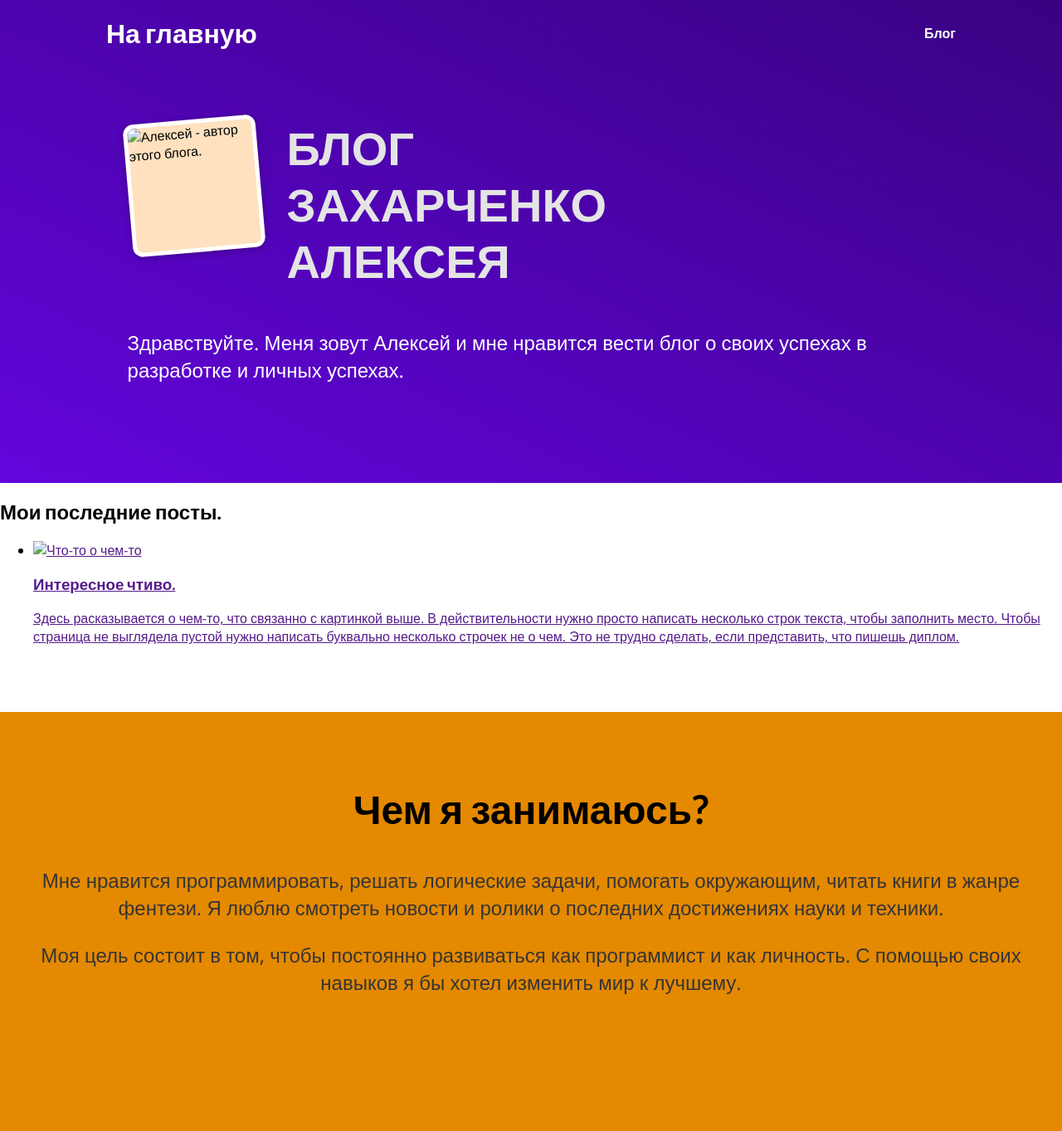
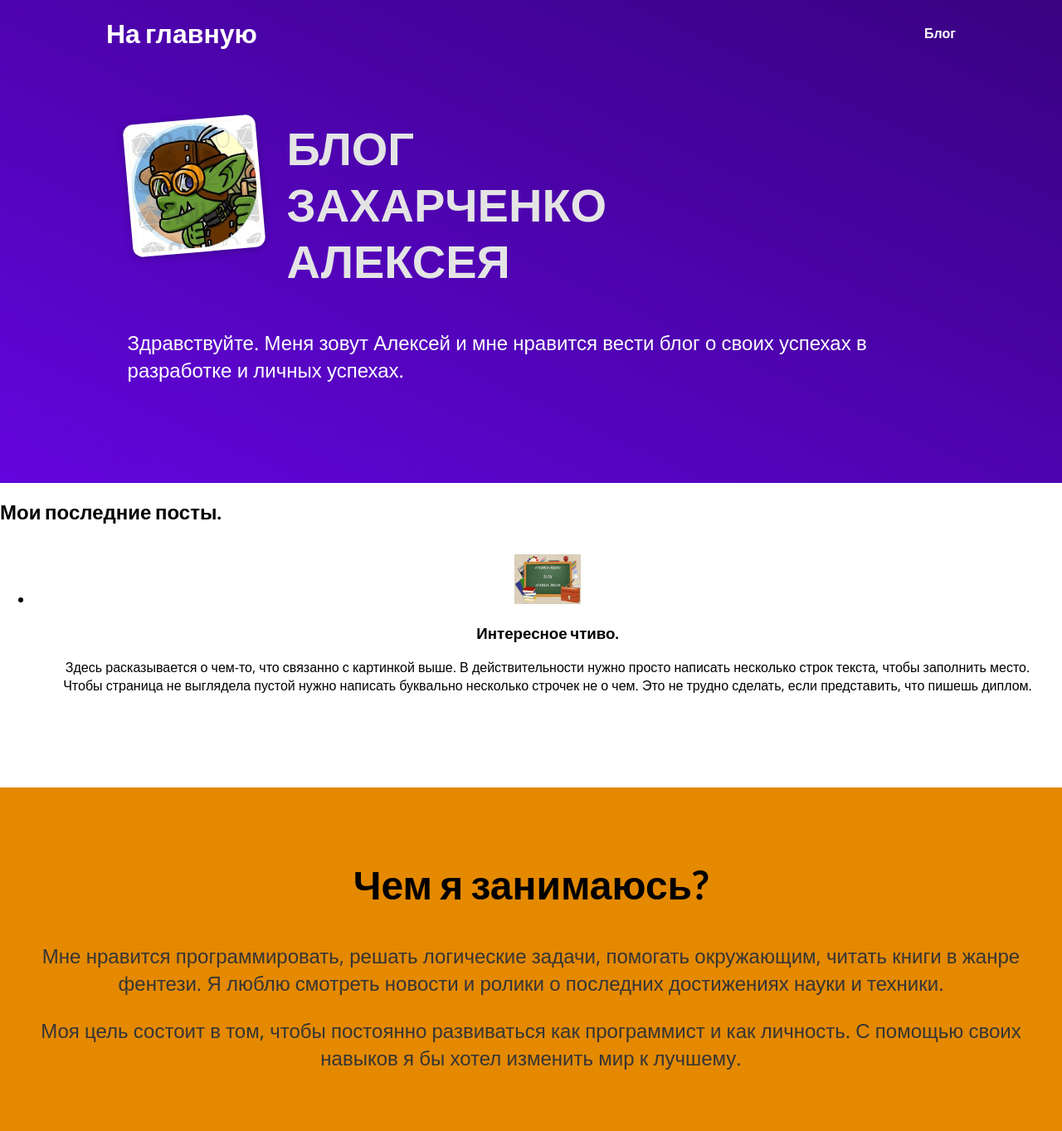
Before and after one commit to alrikzane/my_site, a Django app: page / in a window 1280 px wide. Shown: the whole page at 83% size. Before the commit the page ends 1198 px from the top, so only its background shows below. Run offline with Django 4.2, Linux system fonts and the light colour scheme.

Commit message:
add more css, linked 2 images

```diff
--- a/my_site/blog/static/blog/blog.css
+++ b/my_site/blog/static/blog/blog.css
@@ -1,3 +1,31 @@
+#main-navigation {
+  width: 100%;
+  height: 5rem;
+  display: flex;
+  justify-content: space-between;
+  align-items: center;
+  padding: 0 10%;
+  position: absolute;
+  top: 0;
+  left: 0;
+}
+
+#main-navigation a {
+  text-decoration: none;
+  color: white;
+  font-weight: bold;
+}
+
+#main-navigation a:hover,
+#main-navigation a:active {
+  color: #cf79f1;
+}
+
+#main-navigation h1:hover,
+#main-navigation h1:active {
+  color: white;
+}
+
 #welcome {
     background: linear-gradient(to right top, #6305dd, #390281);
     padding: 6rem 12%;
@@ -73,3 +101,28 @@
     font-size: 1.5rem;
     color: #353535;
   }
+
+  .post {
+    display: flex;
+    flex-direction: column;
+    align-items: center;
+    text-align: center;
+  }
+
+  .post a {
+    text-decoration: none;
+    color: black;
+    transition: all 0.2s ease;
+    padding: 1rem;
+  }
+
+  .post a:hover,
+  .post a:active {
+    transform: scale(1.1);
+    background-color: #390281;
+    color: white;
+  }
+
+  .post img {
+    width: 5rem;
+  }
--- a/my_site/blog/templates/blog/index.html
+++ b/my_site/blog/templates/blog/index.html
@@ -16,7 +16,7 @@
 
     <section id='welcome'>
         <header>
-            <img src="" alt="Алексей - автор этого блога.">
+            <img src="{% static  "blog/img/max.png" %}" alt="Алексей - автор этого блога.">
             <h2>БЛОГ ЗАХАРЧЕНКО АЛЕКСЕЯ</h2>
         </header>
         <p>Здравствуйте. Меня зовут Алексей и мне нравится вести блог о своих успехах в разработке и личных успехах.</p>
@@ -28,7 +28,7 @@
             <li>
                 <article class="post">
                     <a href="">
-                        <img src="" alt="Что-то о чем-то">
+                        <img src="{% static "blog/img/chtoto.jpg" %}" alt="Что-то о чем-то" />
                         <div class="post__content">
                             <h3>Интересное чтиво.</h3>
                             <p>Здесь расказывается о чем-то, что связанно с картинкой выше. В действительности нужно просто
```
Also changed, not shown: my_site/blog/static/blog/img/chtoto.jpg (added).
